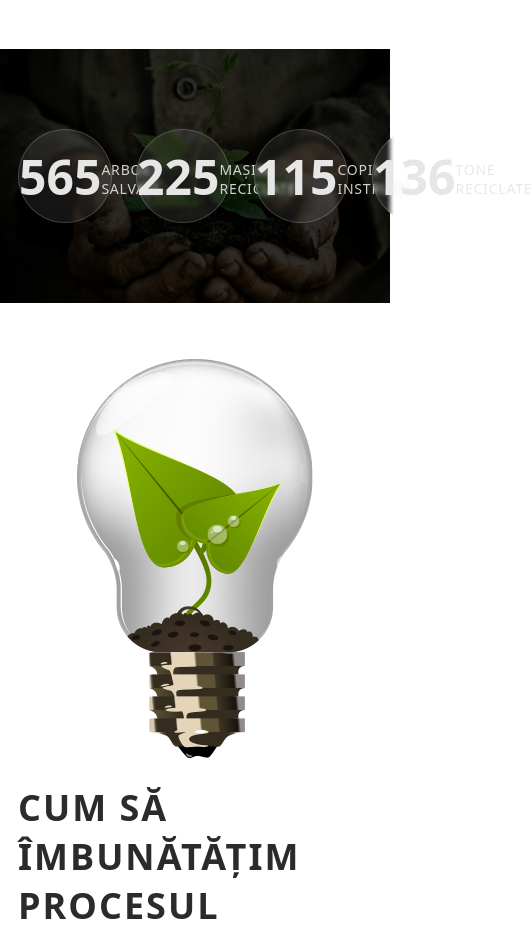
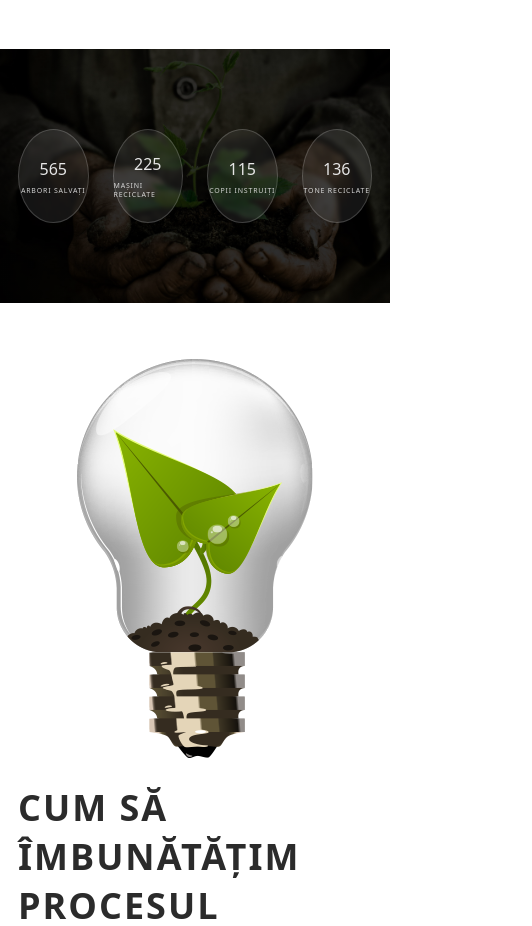
Before and after one commit to alexmam80/SGG, a React (Vite) app in the folder client/: page /#/ in a window 390 px wide. Shown: the part 1940-2866 px from the top of the page, 532 px wide, since content can reach past the window. Built offline with nearby package versions, Linux system fonts and the light colour scheme.

Commit message:
Update styles.css

```diff
--- a/client/src/styles.css
+++ b/client/src/styles.css
@@ -55,10 +55,10 @@ img{max-width:100%;display:block}
 .counter{height:269px;width:269px;border-radius:50%;background:rgba(255,255,255,.08);backdrop-filter: blur(2px);
   display:flex;flex-direction:column;align-items:center;justify-content:center;color:#e6e6e6;border:1px solid rgba(255,255,255,.18)}
 @media (max-width:980px){
-  .counter{height: 94px; width: 94px;flex-direction:row; justify-content: space-around;}
+  .counter {height: 94px; width: 94px; flex-direction: column; display: flex; align-items: center;justify-content: center;}
   .counters .container {display: flex !important; flex-direction: row!important; height: auto !important; justify-content: space-evenly;}
-  .counter .label { margin-top: 6px; letter-spacing: .8px; font-size: 7px; text-transform: uppercase; opacity: .9;}
-  .counter .num {font-size: 16px; font-weight: 500;}
+  .counter .label { margin-top: 6px; letter-spacing: .8px; font-size: 7px!important; text-transform: uppercase; opacity: .9;}
+  .counter .num {font-size: 16px!important; font-weight: 500!important;}
 }
 .counter .num{font-size:48px;font-weight:800}
 .counter .label{margin-top:6px;letter-spacing:.8px;font-size:14px;text-transform:uppercase;opacity:.9}
```
